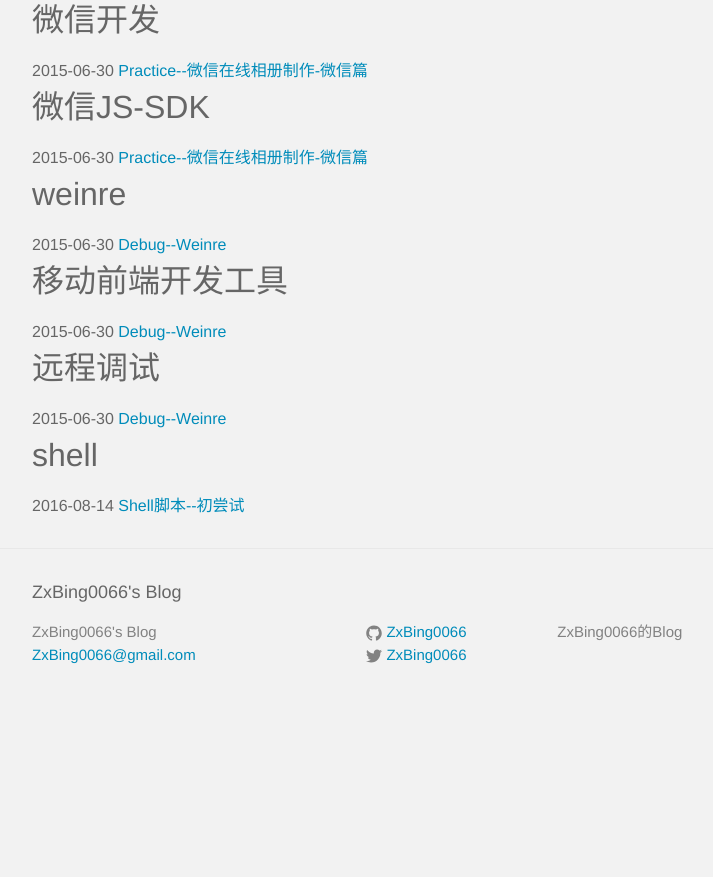
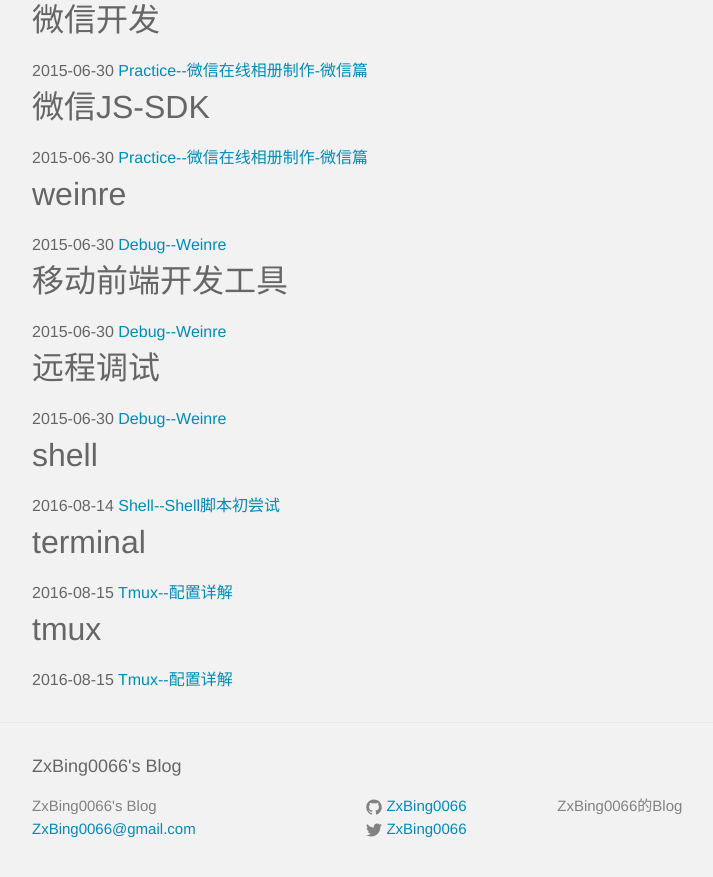
Before and after one commit to ZxBing0066/Blog, a Jekyll site: the page built from tag.html, in a window 1280 px wide and 900 px high, scrolled down 2052 px. Shown: the top 877 px of the window, without its empty margins (138-851 px from the left). Built offline with Jekyll 4.4.1, drawn with Linux system fonts in a browser that asks for light colours; before the commit the page ends 2778 px from its top, so only the background shows below that; some of the changed lines change nothing that is shown.

Commit message:
add post

````diff
--- a/_posts/2016-08-14-shell-scripting.md
+++ b/_posts/2016-08-14-shell-scripting.md
@@ -1,7 +1,7 @@
 ---
 layout: post
-title: "Shell脚本--初尝试"
-date: 2016-08-14
+title: "Shell--Shell脚本初尝试"
+date: 2016-08-14 14:57:47
 author: ZxBing0066
 blogid: 2016081401
 categories: shell
@@ -75,8 +75,10 @@
 "/Applications/Sublime Text.app/Contents/SharedSupport/bin/subl" ${fullFileName}
 ```
 
+<br/>
+
 -----------
-<br/>
+
 <br/>
 
 ## Trouble Shooting
--- /dev/null
+++ b/_posts/2016-08-15-tmux.md
@@ -0,0 +1,209 @@
+---
+layout: post
+title: "Tmux--配置详解"
+date: 2016-08-15 14:57:47
+author: ZxBing0066
+blogid: 2016081501
+categories: terminal
+tags: terminal tmux
+---
+
+> Tmux是一个管理终端窗口会话的工具,官方的说明是`terminal multiplexer`,直译过来就是终端多路转换器,...很高大上的样子.
+
+## 安装
+
+* 包管理器安装
+
+```sh
+brew install tmux
+```
+
+* 编译安装
+
+```sh
+git clone https://github.com/tmux/tmux.git # 获取想要安装的版本源码
+cd tmux
+sh autogen.sh
+./configure && make
+```
+
+安装前需注意安装`gcc`等编译依赖包
+
+## panes的默认布局方式
+
+默认有even-horizontal, even-vertical, main-horizontal, main-vertical, tiled五种布局方式
+
+## CLIENTS和SESSIONS
+
+`CLIENTS`代表运行了tmux的终端,`SESSIONS`代表tmux中的会话.
+
+## WINDOWS和PANES
+
+`WINDOWS`代表tmux中的窗口,`PANES`代表tmux中的面板.
+
+## 快捷键
+
+| 快捷键     | 用途 |
+| :---      | :--- |
+| C-b       | 前置功能键,所有快捷键都是在此之后输入来触发的 |
+| ?         | 列出按键绑定 |
+| :         | 进入命令模式 |
+| C-z       | 挂起 |
+| t         | 显示时间 |
+| ~         | 显示tmux之前的消息通知 |
+| C,M-o     | 旋转,反向旋转当前panes的布局 |
+| M-1~5     | 切换对应的panes的默认布局 |
+| Space     | 在panes的默认布局中循环切换 |
+| C,M-方向键 | 以每次1,5像素调整pane大小 |
+| 方向键     | 按方向进入pane |
+| ",%       | 上下,左右分割pane |
+| ;         | 切换到之前的pane |
+| o         | 切换到下一个pane |
+| q         | 显示pane的index |
+| m         | 标记当前pane |
+| M         | 清除编辑的pane |
+| x         | 干掉当前pane |
+| z         | 切换当前pane的缩放模式 |
+| {,}       | 向前,后交换pane位置 |
+| !         | 将当前pane脱离当前window独立新开一个window |
+| c         | 创建一个新的window |
+| &         | 干掉当前的window |
+| f         | 搜索window |
+| w         | 列出所有的window |
+| i         | 显示当前window的一些信息 |
+| l         | 切换到之前的window |
+| p,n       | 切换到下一个window |
+| 0~9       | 切换对应index的window |
+| '         | 输入window的index来切换window |
+| .         | 输入设置当前window的index
+| ,         | 重命名当前window |
+| $         | 重命名session |
+| (,)       | 向前,向后切换session |
+| L         | 切换至之前的session |
+| s         | 列出所有的session |
+| [         | 进入复制模式 |
+| #         | 列出所有的粘贴缓冲区 |
+| ]         | 粘贴最近的缓冲区内容 |
+| =         | 选择粘贴的缓冲区 |
+| -         | 删除最近的粘贴缓冲区 |
+| d         | 断开当前client |
+| D         | 选择一个client使其断开 |
+| r         | 强制重绘当前client |
+
+<br/>
+
+-----------
+
+<br/>
+
+## Trouble Shooting
+
+* `tmux`打开`emacs`无法使用`shift+arrow`选中:
+
+将以下内容添加到`~/.tmux.conf`:
+
+```
+setw -g xterm-keys on
+```
+
+将以下内容添加到`~/.emacs.d/init.el`:
+
+```
+;; handle tmux's xterm-keys
+;; put the following line in your ~/.tmux.conf:
+;;   setw -g xterm-keys on
+(if (getenv "TMUX")
+  (progn
+    (let ((x 2) (tkey ""))
+  (while (<= x 8)
+    ;; shift
+    (if (= x 2)
+        (setq tkey "S-"))
+    ;; alt
+    (if (= x 3)
+        (setq tkey "M-"))
+    ;; alt + shift
+    (if (= x 4)
+        (setq tkey "M-S-"))
+    ;; ctrl
+    (if (= x 5)
+        (setq tkey "C-"))
+    ;; ctrl + shift
+    (if (= x 6)
+        (setq tkey "C-S-"))
+    ;; ctrl + alt
+    (if (= x 7)
+        (setq tkey "C-M-"))
+    ;; ctrl + alt + shift
+    (if (= x 8)
+        (setq tkey "C-M-S-"))
+    ;; arrows
+    (define-key key-translation-map (kbd (format "M-[ 1 ; %d A" x)) (kbd (format "%s<up>" tkey)))
+    (define-key key-translation-map (kbd (format "M-[ 1 ; %d B" x)) (kbd (format "%s<down>" tkey)))
+    (define-key key-translation-map (kbd (format "M-[ 1 ; %d C" x)) (kbd (format "%s<right>" tkey)))
+    (define-key key-translation-map (kbd (format "M-[ 1 ; %d D" x)) (kbd (format "%s<left>" tkey)))
+    ;; home
+    (define-key key-translation-map (kbd (format "M-[ 1 ; %d H" x)) (kbd (format "%s<home>" tkey)))
+    ;; end
+    (define-key key-translation-map (kbd (format "M-[ 1 ; %d F" x)) (kbd (format "%s<end>" tkey)))
+    ;; page up
+    (define-key key-translation-map (kbd (format "M-[ 5 ; %d ~" x)) (kbd (format "%s<prior>" tkey)))
+    ;; page down
+    (define-key key-translation-map (kbd (format "M-[ 6 ; %d ~" x)) (kbd (format "%s<next>" tkey)))
+    ;; insert
+    (define-key key-translation-map (kbd (format "M-[ 2 ; %d ~" x)) (kbd (format "%s<delete>" tkey)))
+    ;; delete
+    (define-key key-translation-map (kbd (format "M-[ 3 ; %d ~" x)) (kbd (format "%s<delete>" tkey)))
+    ;; f1
+    (define-key key-translation-map (kbd (format "M-[ 1 ; %d P" x)) (kbd (format "%s<f1>" tkey)))
+    ;; f2
+    (define-key key-translation-map (kbd (format "M-[ 1 ; %d Q" x)) (kbd (format "%s<f2>" tkey)))
+    ;; f3
+    (define-key key-translation-map (kbd (format "M-[ 1 ; %d R" x)) (kbd (format "%s<f3>" tkey)))
+    ;; f4
+    (define-key key-translation-map (kbd (format "M-[ 1 ; %d S" x)) (kbd (format "%s<f4>" tkey)))
+    ;; f5
+    (define-key key-translation-map (kbd (format "M-[ 15 ; %d ~" x)) (kbd (format "%s<f5>" tkey)))
+    ;; f6
+    (define-key key-translation-map (kbd (format "M-[ 17 ; %d ~" x)) (kbd (format "%s<f6>" tkey)))
+    ;; f7
+    (define-key key-translation-map (kbd (format "M-[ 18 ; %d ~" x)) (kbd (format "%s<f7>" tkey)))
+    ;; f8
+    (define-key key-translation-map (kbd (format "M-[ 19 ; %d ~" x)) (kbd (format "%s<f8>" tkey)))
+    ;; f9
+    (define-key key-translation-map (kbd (format "M-[ 20 ; %d ~" x)) (kbd (format "%s<f9>" tkey)))
+    ;; f10
+    (define-key key-translation-map (kbd (format "M-[ 21 ; %d ~" x)) (kbd (format "%s<f10>" tkey)))
+    ;; f11
+    (define-key key-translation-map (kbd (format "M-[ 23 ; %d ~" x)) (kbd (format "%s<f11>" tkey)))
+    ;; f12
+    (define-key key-translation-map (kbd (format "M-[ 24 ; %d ~" x)) (kbd (format "%s<f12>" tkey)))
+    ;; f13
+    (define-key key-translation-map (kbd (format "M-[ 25 ; %d ~" x)) (kbd (format "%s<f13>" tkey)))
+    ;; f14
+    (define-key key-translation-map (kbd (format "M-[ 26 ; %d ~" x)) (kbd (format "%s<f14>" tkey)))
+    ;; f15
+    (define-key key-translation-map (kbd (format "M-[ 28 ; %d ~" x)) (kbd (format "%s<f15>" tkey)))
+    ;; f16
+    (define-key key-translation-map (kbd (format "M-[ 29 ; %d ~" x)) (kbd (format "%s<f16>" tkey)))
+    ;; f17
+    (define-key key-translation-map (kbd (format "M-[ 31 ; %d ~" x)) (kbd (format "%s<f17>" tkey)))
+    ;; f18
+    (define-key key-translation-map (kbd (format "M-[ 32 ; %d ~" x)) (kbd (format "%s<f18>" tkey)))
+    ;; f19
+    (define-key key-translation-map (kbd (format "M-[ 33 ; %d ~" x)) (kbd (format "%s<f19>" tkey)))
+    ;; f20
+    (define-key key-translation-map (kbd (format "M-[ 34 ; %d ~" x)) (kbd (format "%s<f20>" tkey)))
+
+    (setq x (+ x 1))
+    ))
+  )
+)
+```
+
+[答案地址](http://unix.stackexchange.com/questions/24414/shift-arrow-not-working-in-emacs-within-tmux)
+
+
+> [tmux github地址](https://github.com/tmux/tmux)
+
+> [参考文档](http://manpages.ubuntu.com/manpages/xenial/en/man1/tmux.1.html)
````
